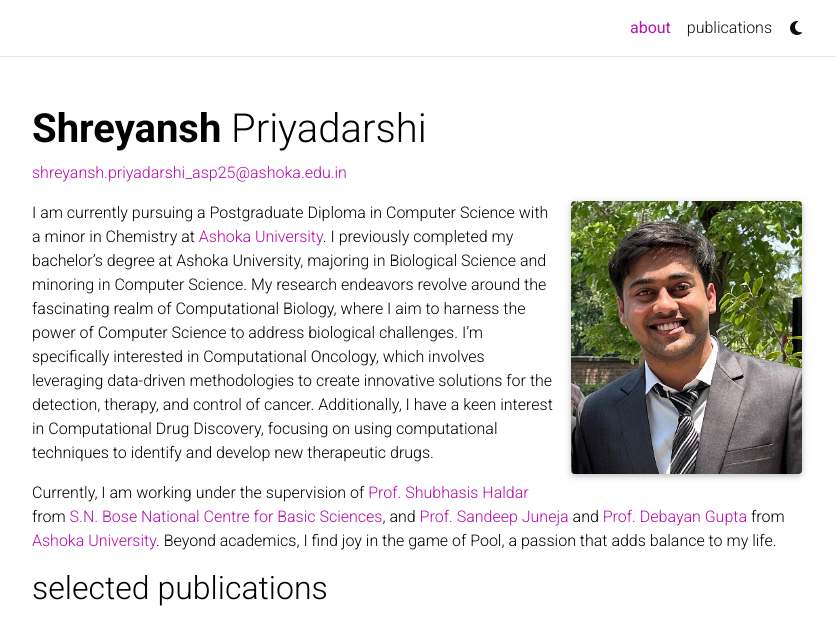
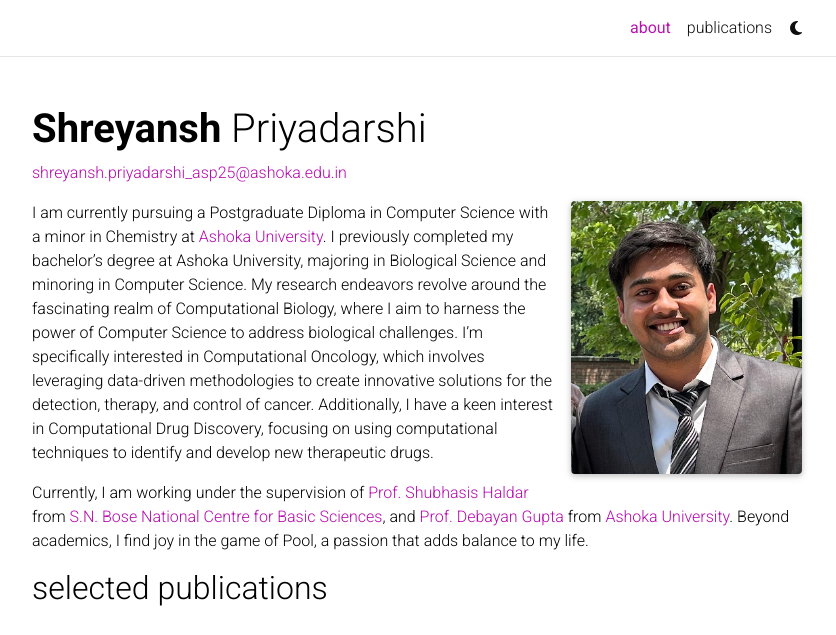
Before and after one commit to iamspriyadarshi/iamspriyadarshi.github.io, a Jekyll site: the page built from _pages/about.md, in a window 1280 px wide and 925 px high, cut to the strip 0-635 px from the top of the window. Shown: the whole strip, without its empty margins (223-1059 px from the left). Built offline with Jekyll 4.4.1, drawn with Linux system fonts in a browser that asks for light colours; full-size pictures stand in for the smaller copies a plugin makes; some web fonts are replaced; comment, search, counter and statistics services are not loaded; a style sheet for code colours, icons or effects is not loaded.

Commit message:
Update about.md

```diff
--- a/_pages/about.md
+++ b/_pages/about.md
@@ -17,4 +17,4 @@
 
 I am currently pursuing a Postgraduate Diploma in Computer Science with a minor in Chemistry at [Ashoka University](https://www.ashoka.edu.in). I previously completed my bachelor's degree at Ashoka University, majoring in Biological Science and minoring in Computer Science. My research endeavors revolve around the fascinating realm of Computational Biology, where I aim to harness the power of Computer Science to address biological challenges. I'm specifically interested in Computational Oncology, which involves leveraging data-driven methodologies to create innovative solutions for the detection, therapy, and control of cancer. Additionally, I have a keen interest in Computational Drug Discovery, focusing on using computational techniques to identify and develop new therapeutic drugs.
 
-Currently, I am working under the supervision of [Prof. Shubhasis Haldar](https://www.shubhasis-haldar-cmt.com/) from [S.N. Bose National Centre for Basic Sciences](https://www.bose.res.in/), and [Prof. Sandeep Juneja](https://www.tcs.tifr.res.in/~sandeepj/) and [Prof. Debayan Gupta](https://debayangupta.com/) from [Ashoka University](https://www.ashoka.edu.in). Beyond academics, I find joy in the game of Pool, a passion that adds balance to my life.
+Currently, I am working under the supervision of [Prof. Shubhasis Haldar](https://www.shubhasis-haldar-cmt.com/) from [S.N. Bose National Centre for Basic Sciences](https://www.bose.res.in/), and [Prof. Debayan Gupta](https://debayangupta.com/) from [Ashoka University](https://www.ashoka.edu.in). Beyond academics, I find joy in the game of Pool, a passion that adds balance to my life.
```
